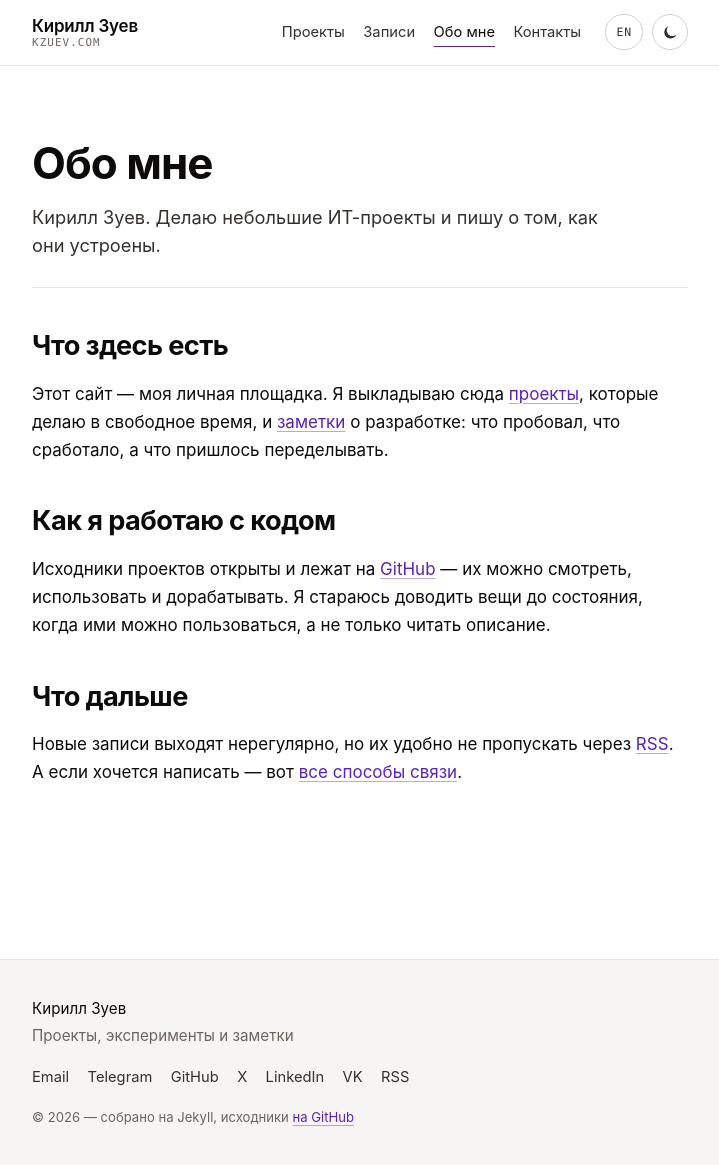
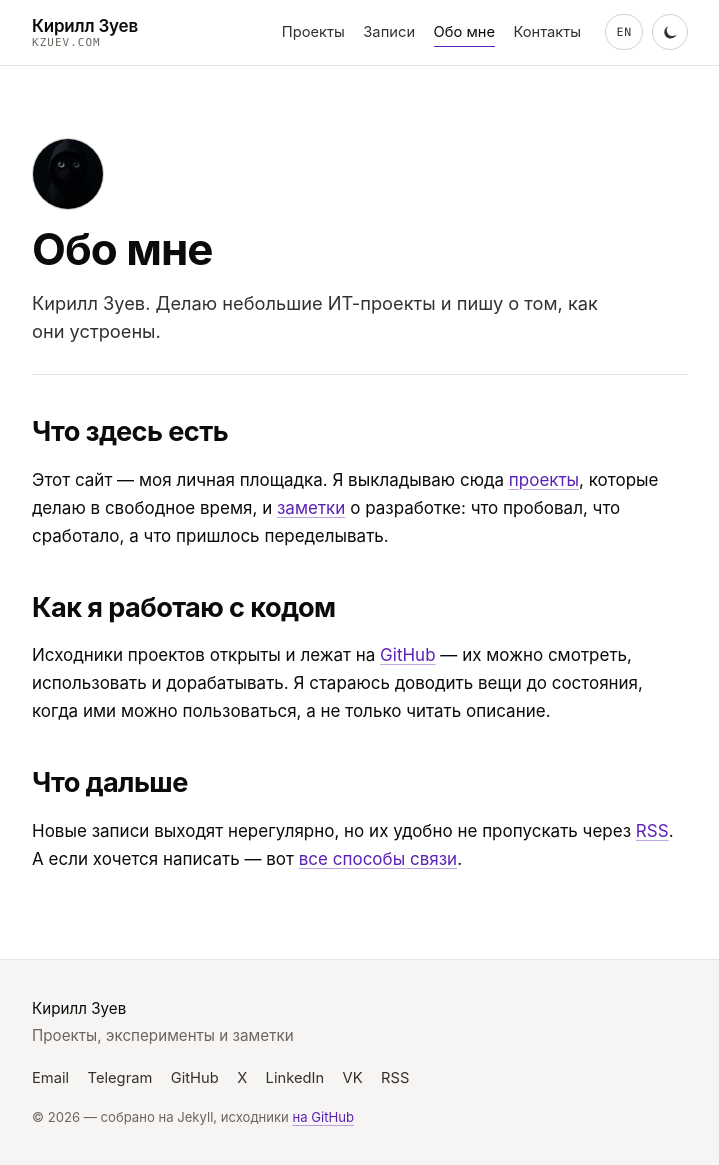
Before and after one commit to KZuev/KZuev, a Jekyll site: the page built from about.markdown, in a window 1280 px wide and 1165 px high. Shown: the whole window, without its empty margins (280-999 px from the left). Built offline with Jekyll 4.4.1, drawn with Linux system fonts in a browser that asks for light colours.

Commit message:
Добавить аватар на страницу «Обо мне»
layout: page получил опциональное поле avatar (front matter) — рисует
круглую фотографию над заголовком, только если оно задано. Так /contacts/
и остальные страницы на этом же layout не затрагиваются. Изображение
сжато до 400×400 (было 640×640, ~22 КБ → 6 КБ).

Co-Authored-By: Claude Sonnet 5 <noreply@anthropic.com>
Claude-Session: https://claude.ai/code/session_01AGhWLpbsJ443GR1N4Jau3J

```diff
--- a/_layouts/page.html
+++ b/_layouts/page.html
@@ -3,6 +3,9 @@ layout: default
 ---
 <article class="shell prose">
   <header class="page-head">
+    {%- if page.avatar %}
+    <img class="avatar" src="{{ page.avatar | relative_url }}" alt="{{ page.avatar_alt | default: page.title }}" width="96" height="96" loading="lazy">
+    {%- endif %}
     <h1>{{ page.title }}</h1>
     {%- if page.lead %}
     <p class="lead">{{ page.lead }}</p>
--- a/about.markdown
+++ b/about.markdown
@@ -4,6 +4,8 @@ title: Обо мне
 permalink: /about/
 lead: Кирилл Зуев. Делаю небольшие ИТ-проекты и пишу о том, как они устроены.
 description: Кирилл Зуев — об авторе сайта, проектах и о том, что здесь можно найти.
+avatar: /assets/avatar.jpg
+avatar_alt: Кирилл Зуев
 ---
 
 ## Что здесь есть
--- a/assets/css/main.scss
+++ b/assets/css/main.scss
@@ -310,6 +310,14 @@ p { margin: 0; }
   padding-bottom: 1.75rem;
   margin-bottom: 2rem;
   border-bottom: 1px solid var(--rule);
+}
+
+.avatar {
+  width: 4.5rem;
+  height: 4.5rem;
+  border-radius: 999px;
+  object-fit: cover;
+  border: 1px solid var(--rule-strong);
 }
 
 .date,
--- a/en/about.markdown
+++ b/en/about.markdown
@@ -4,6 +4,8 @@ title: About
 permalink: /en/about/
 lead: Kirill Zuev. I build small IT projects and write about how they work.
 description: Kirill Zuev — about the author of this site, the projects, and what you'll find here.
+avatar: /assets/avatar.jpg
+avatar_alt: Kirill Zuev
 ---
 
 ## What's here
```
Also changed, not shown: assets/avatar.jpg (added).
